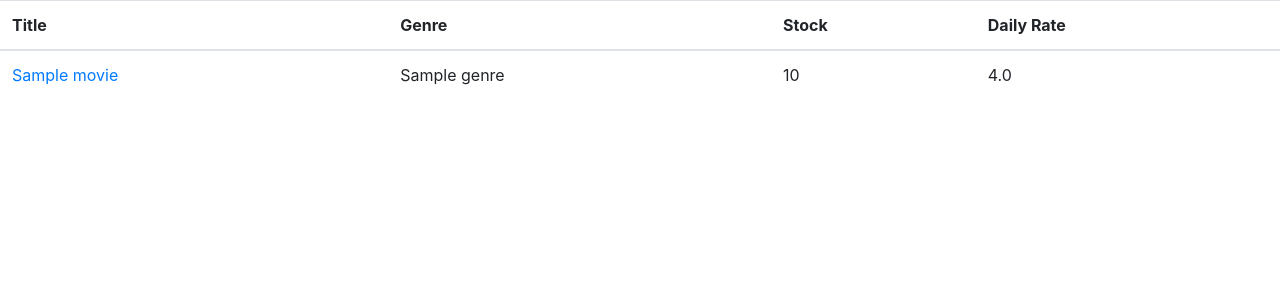
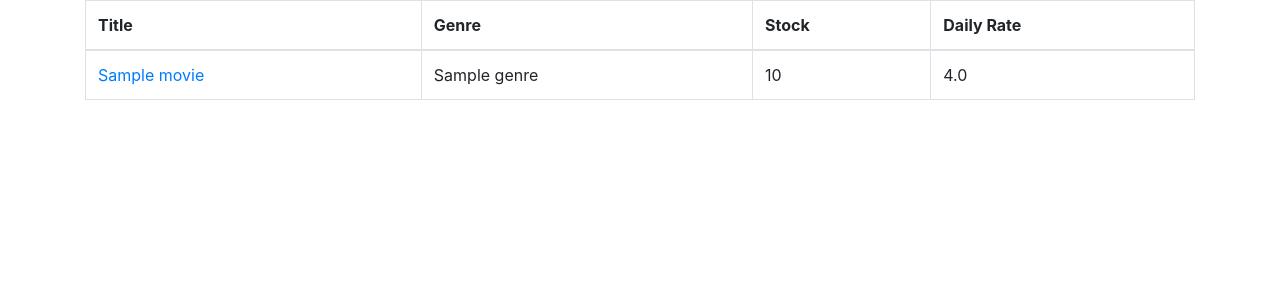
Before and after one commit to rjaybernardo/djapp, a Django app: page /movies/ in a window 1280 px wide. Shown: the part 56-356 px from the top of the page. Run offline with Django 3.2, Linux system fonts and the light colour scheme; tables that the repository leaves empty hold one stand-in row (values such as "Sample post"); some libraries are stand-ins or nearby versions.

Commit message:
Fix Layout

```diff
--- a/movies/templates/movies/index.html
+++ b/movies/templates/movies/index.html
@@ -1,5 +1,5 @@
 {% extends "base.html" %} {% block content %}
-<table class="table">
+<table class="table table-bordered table-hover">
   <thead>
     <tr>
       <th>Title</th>
--- a/templates/base.html
+++ b/templates/base.html
@@ -1,27 +1,47 @@
-<!doctype html>
+<!DOCTYPE html>
 <html lang="en">
   <head>
     <!-- Required meta tags -->
-    <meta charset="utf-8">
-    <meta name="viewport" content="width=device-width, initial-scale=1, shrink-to-fit=no">
+    <meta charset="utf-8" />
+    <meta
+      name="viewport"
+      content="width=device-width, initial-scale=1, shrink-to-fit=no"
+    />
 
     <!-- Bootstrap CSS -->
-    <link rel="stylesheet" href="https://stackpath.bootstrapcdn.com/bootstrap/4.4.1/css/bootstrap.min.css" integrity="sha384-Vkoo8x4CGsO3+Hhxv8T/Q5PaXtkKtu6ug5TOeNV6gBiFeWPGFN9MuhOf23Q9Ifjh" crossorigin="anonymous">
+    <link
+      rel="stylesheet"
+      href="https://stackpath.bootstrapcdn.com/bootstrap/4.4.1/css/bootstrap.min.css"
+      integrity="sha384-Vkoo8x4CGsO3+Hhxv8T/Q5PaXtkKtu6ug5TOeNV6gBiFeWPGFN9MuhOf23Q9Ifjh"
+      crossorigin="anonymous"
+    />
 
     <title>Vidly</title>
   </head>
   <body>
     <nav class="navbar navbar-light bg-light">
-        <a class="navbar-brand" href="#">VIDLY</a>
+      <a class="navbar-brand" href="#">VIDLY</a>
     </nav>
-    {% block content %}
-
-    {% endblock  %}
+    <main class="container">
+      {% block content %} {% endblock %}
+    </main>
 
     <!-- Optional JavaScript -->
     <!-- jQuery first, then Popper.js, then Bootstrap JS -->
-    <script src="https://code.jquery.com/jquery-3.4.1.slim.min.js" integrity="sha384-J6qa4849blE2+poT4WnyKhv5vZF5SrPo0iEjwBvKU7imGFAV0wwj1yYfoRSJoZ+n" crossorigin="anonymous"></script>
-    <script src="https://cdn.jsdelivr.net/npm/popper.js@1.16.0/dist/umd/popper.min.js" integrity="sha384-Q6E9RHvbIyZFJoft+2mJbHaEWldlvI9IOYy5n3zV9zzTtmI3UksdQRVvoxMfooAo" crossorigin="anonymous"></script>
-    <script src="https://stackpath.bootstrapcdn.com/bootstrap/4.4.1/js/bootstrap.min.js" integrity="sha384-wfSDF2E50Y2D1uUdj0O3uMBJnjuUD4Ih7YwaYd1iqfktj0Uod8GCExl3Og8ifwB6" crossorigin="anonymous"></script>
+    <script
+      src="https://code.jquery.com/jquery-3.4.1.slim.min.js"
+      integrity="sha384-J6qa4849blE2+poT4WnyKhv5vZF5SrPo0iEjwBvKU7imGFAV0wwj1yYfoRSJoZ+n"
+      crossorigin="anonymous"
+    ></script>
+    <script
+      src="https://cdn.jsdelivr.net/npm/popper.js@1.16.0/dist/umd/popper.min.js"
+      integrity="sha384-Q6E9RHvbIyZFJoft+2mJbHaEWldlvI9IOYy5n3zV9zzTtmI3UksdQRVvoxMfooAo"
+      crossorigin="anonymous"
+    ></script>
+    <script
+      src="https://stackpath.bootstrapcdn.com/bootstrap/4.4.1/js/bootstrap.min.js"
+      integrity="sha384-wfSDF2E50Y2D1uUdj0O3uMBJnjuUD4Ih7YwaYd1iqfktj0Uod8GCExl3Og8ifwB6"
+      crossorigin="anonymous"
+    ></script>
   </body>
 </html>
```
